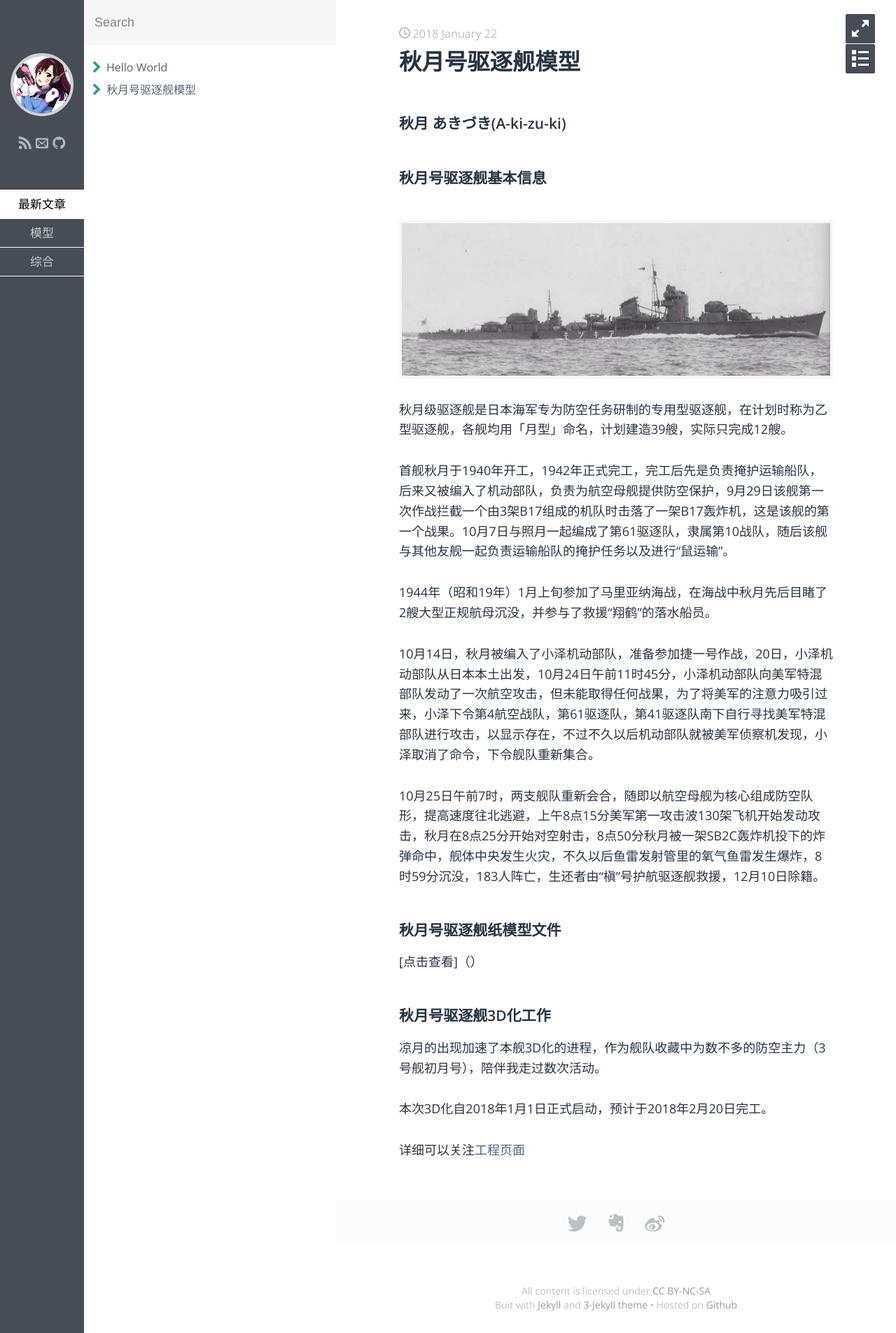
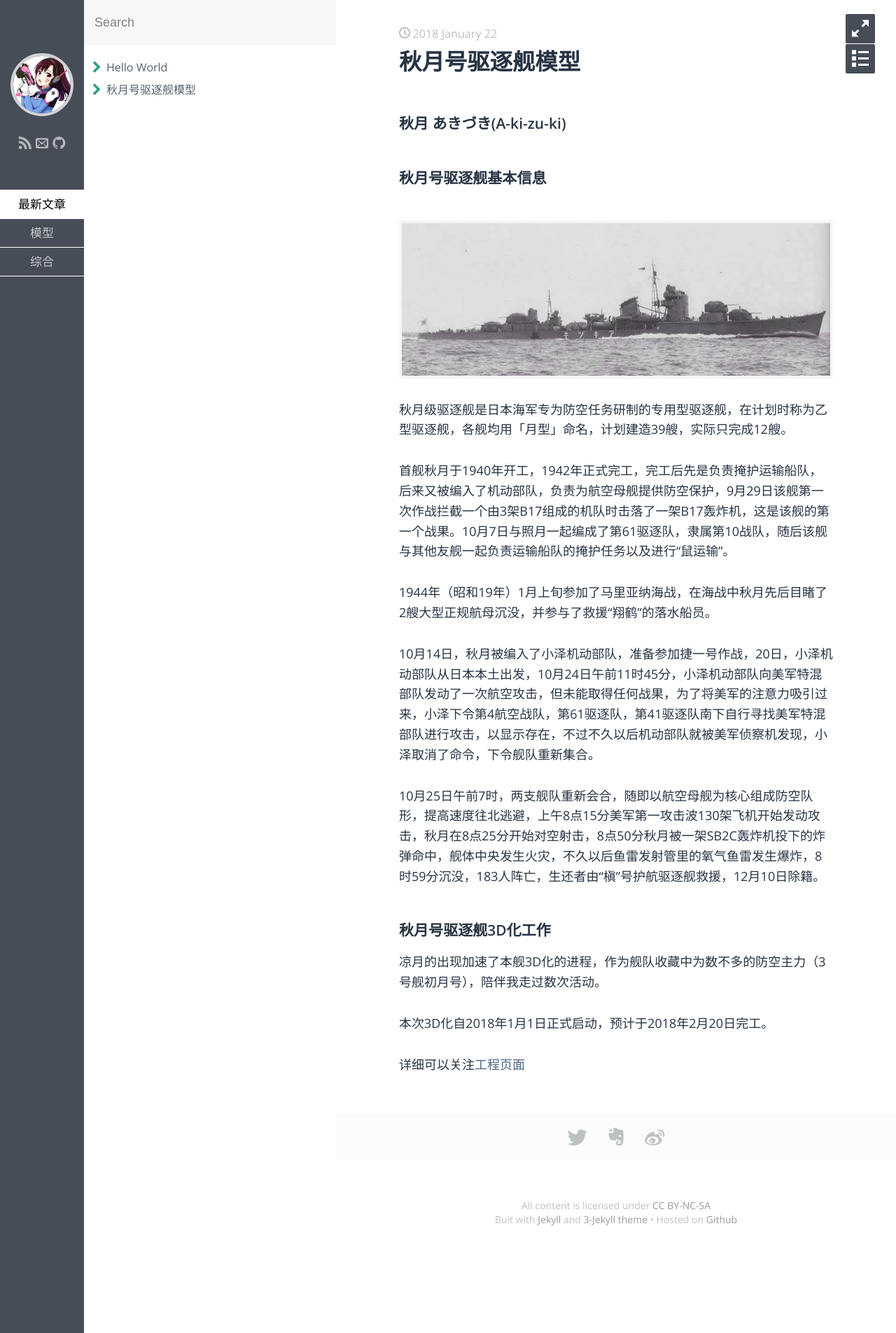
Before and after one commit to XSG-Windy/XSG-Windy.github.io, a Jekyll site: the page built from _posts/model/2018-01-22-Akizuki-3D.md, in a window 1280 px wide. Shown: the whole page at 70% size. Built offline with Jekyll 4.4.1, drawn with Linux system fonts in a browser that asks for light colours; some web fonts are replaced.

Commit message:
Update and rename 2018-01-22-Akizuki-paper-model.md to 2018-01-22-Akizuki-3D.md

```diff
--- a/_posts/model/2018-01-22-Akizuki-paper-model.md
+++ b/_posts/model/2018-01-22-Akizuki-3D.md
@@ -2,7 +2,7 @@
 layout: post
 title: 秋月号驱逐舰模型
 category: 模型
-keywords: 纸模型
+keywords: 模型,3D化
 ---
 ### 秋月 あきづき(A-ki-zu-ki)
 
@@ -21,10 +21,6 @@ keywords: 纸模型
 
    10月25日午前7时，两支舰队重新会合，随即以航空母舰为核心组成防空队形，提高速度往北逃避，上午8点15分美军第一攻击波130架飞机开始发动攻击，秋月在8点25分开始对空射击，8点50分秋月被一架SB2C轰炸机投下的炸弹命中，舰体中央发生火灾，不久以后鱼雷发射管里的氧气鱼雷发生爆炸，8时59分沉没，183人阵亡，生还者由“槇”号护航驱逐舰救援，12月10日除籍。
 
-### 秋月号驱逐舰纸模型文件
-
-   [点击查看]（）
-
 ### 秋月号驱逐舰3D化工作
 
    凉月的出现加速了本舰3D化的进程，作为舰队收藏中为数不多的防空主力（3号舰初月号），陪伴我走过数次活动。
```
